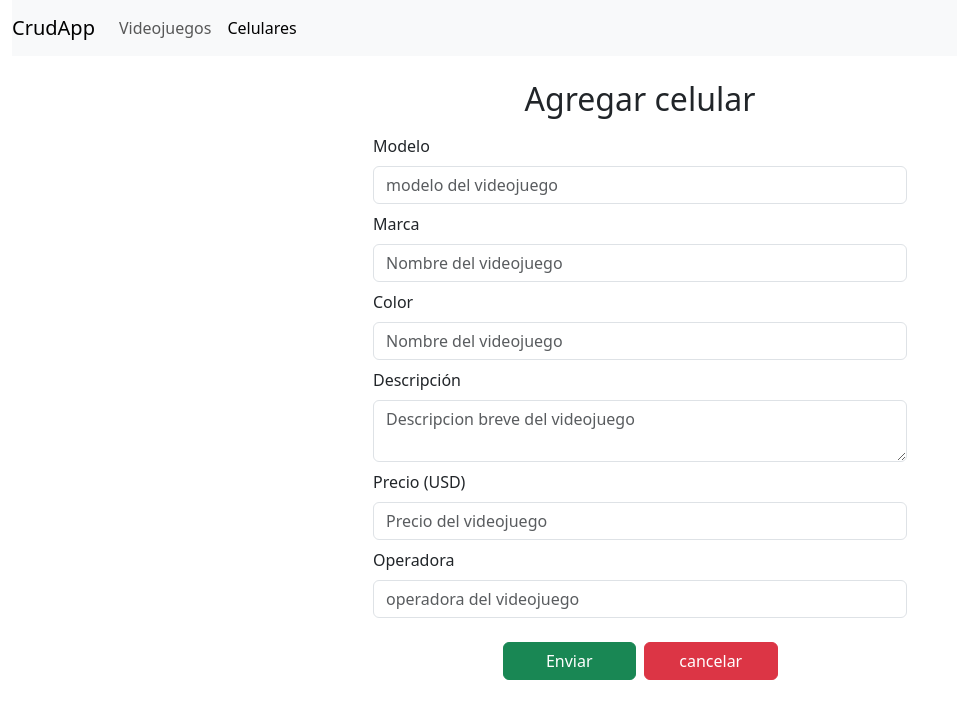
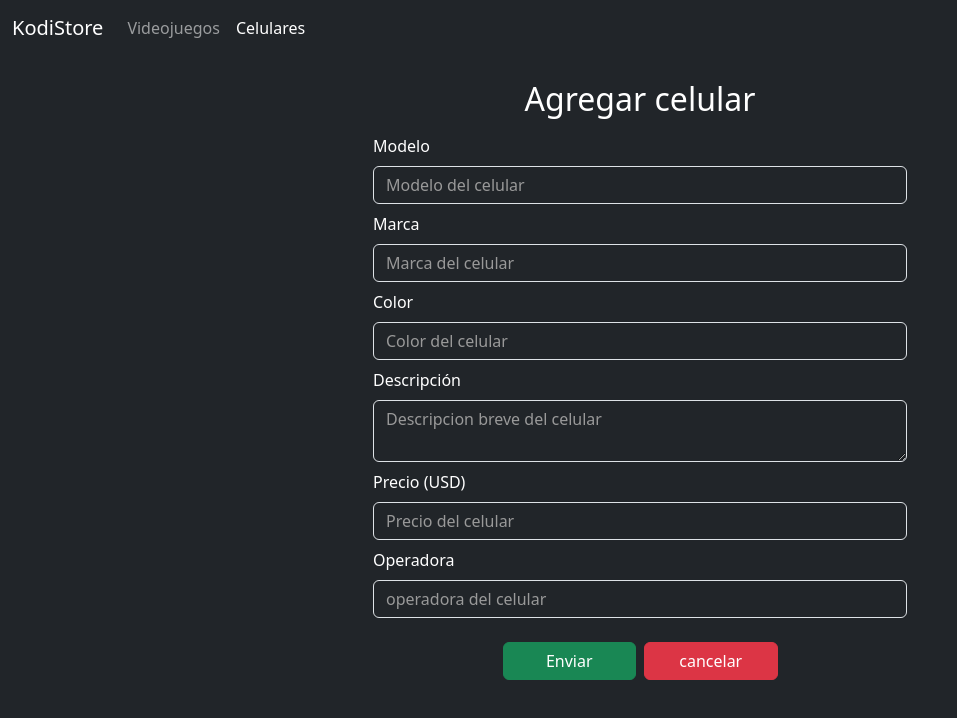
Before and after one commit to WillyAntunez/kodigo-crud-react, a React (Create React App) app: page /cellphones/new in a window 1280 px wide. Shown: the top 718 px of the page, without its empty margins (0-957 px from the left). Built offline with nearby package versions, Linux system fonts and the light colour scheme.

Commit message:
[style] estilo cambiado a oscuro

```diff
--- a/public/index.html
+++ b/public/index.html
@@ -14,7 +14,7 @@
 
     <link href="https://cdn.jsdelivr.net/npm/bootstrap@5.3.0-alpha1/dist/css/bootstrap.min.css" rel="stylesheet" integrity="sha384-GLhlTQ8iRABdZLl6O3oVMWSktQOp6b7In1Zl3/Jr59b6EGGoI1aFkw7cmDA6j6gD" crossorigin="anonymous">
   </head>
-  <body>
+  <body class="bg-dark text-white ">
     <noscript>You need to enable JavaScript to run this app.</noscript>
     <div id="root"></div>
 
--- a/src/CrudApp.css
+++ b/src/CrudApp.css
@@ -2,3 +2,8 @@ body, html, #root {
     width: 100%;
     height: 100%;
 }
+
+
+.form-control::placeholder {
+    color: #999;
+}
--- a/src/components/CelphoneForm.jsx
+++ b/src/components/CelphoneForm.jsx
@@ -33,9 +33,9 @@ export const CellphoneForm = ( { onSubmitFn = () => {}, onCancelFn = () => {}, i
                     <label className="form-label" htmlFor="modelo">Modelo</label>
                     <input
                       required
-                      className="form-control"
+                      className="form-control bg-dark text-white"
                       id="modelo"
-                      placeholder='modelo del videojuego'
+                      placeholder='Modelo del celular'
                       value={ modelo }
                       name= 'modelo'
                       onChange={ onInputChange }
@@ -43,12 +43,12 @@ export const CellphoneForm = ( { onSubmitFn = () => {}, onCancelFn = () => {}, i
                 </div>
 
                 <div className="form-group mt-2">
-                    <label className="form-label" htmlFor="nombre">Marca</label>
+                    <label className="form-label" htmlFor="marca">Marca</label>
                     <input
                       required
-                      className="form-control"
-                      id="nombre"
-                      placeholder='Nombre del videojuego'
+                      className="form-control bg-dark text-white"
+                      id="marca"
+                      placeholder='Marca del celular'
                       value={ marca }
                       name= 'marca'
                       onChange={ onInputChange }
@@ -56,12 +56,12 @@ export const CellphoneForm = ( { onSubmitFn = () => {}, onCancelFn = () => {}, i
                 </div>
 
                 <div className="form-group mt-2">
-                    <label className="form-label" htmlFor="nombre">Color</label>
+                    <label className="form-label" htmlFor="color">Color</label>
                     <input
                       required
-                      className="form-control"
-                      id="nombre"
-                      placeholder='Nombre del videojuego'
+                      className="form-control bg-dark text-white"
+                      id="color"
+                      placeholder='Color del celular'
                       value={ color }
                       name= 'color'
                       onChange={ onInputChange }
@@ -72,9 +72,9 @@ export const CellphoneForm = ( { onSubmitFn = () => {}, onCancelFn = () => {}, i
                     <label className="form-label" htmlFor="descripcion">Descripción</label>
                     <textarea
                       required
-                      className="form-control"
+                      className="form-control bg-dark text-white"
                       id="descripcion"
-                      placeholder='Descripcion breve del videojuego'
+                      placeholder='Descripcion breve del celular'
                       value={ descripcion }
                       name= 'descripcion'
                       onChange={ onInputChange }
@@ -85,10 +85,10 @@ export const CellphoneForm = ( { onSubmitFn = () => {}, onCancelFn = () => {}, i
                     <label className="form-label" htmlFor="precio">Precio (USD)</label>
                     <input
                       required
-                      className="form-control"
+                      className="form-control bg-dark text-white"
                       id="precio"
                       type='number'
-                      placeholder='Precio del videojuego'
+                      placeholder='Precio del celular'
                       value={ precio }
                       name= 'precio'
                       onChange={ onInputChange }
@@ -99,9 +99,9 @@ export const CellphoneForm = ( { onSubmitFn = () => {}, onCancelFn = () => {}, i
                     <label className="form-label" htmlFor="operadora">Operadora</label>
                     <input
                       required
-                      className="form-control"
+                      className="form-control bg-dark text-white"
                       id="operadora"
-                      placeholder='operadora del videojuego'
+                      placeholder='operadora del celular'
                       value={ operadora }
                       name= 'operadora'
                       onChange={ onInputChange }
--- a/src/components/Navbar.jsx
+++ b/src/components/Navbar.jsx
@@ -5,8 +5,8 @@ import { NavLink } from 'react-router-dom';
 export const Navbar = () => {
     return (
 
-        <nav className="navbar navbar-expand navbar-light bg-light">
-            <NavLink className="navbar-brand" to='/'>CrudApp</NavLink>
+        <nav className="navbar navbar-expand navbar-dark bg-dark">
+            <NavLink className="navbar-brand" to='/'>KodiStore</NavLink>
 
             <div className="collapse navbar-collapse" id="navbarNavDropdown">
                 <ul className="navbar-nav">
--- a/src/components/Table.jsx
+++ b/src/components/Table.jsx
@@ -4,7 +4,7 @@ import { Link } from 'react-router-dom'
 export const Tabla = ({ newUrl, campos, data, onDeleteItem, onEditItem }) => {
 
     return (
-        <table className="table table-striped">
+        <table className="table table-striped table-dark">
             <thead>
                 <tr>
                     {campos.map((value, index) => {
@@ -21,9 +21,17 @@ export const Tabla = ({ newUrl, campos, data, onDeleteItem, onEditItem }) => {
                             return <td key={index2}>{value2}</td>
                         })}
                         <td>
-                            <button className="btn btn-primary" onClick={() => onEditItem( value )} >Editar</button>
+                            <button className="btn btn-primary" onClick={() => onEditItem( value )} >
+                                <svg xmlns="http://www.w3.org/2000/svg" width="16" height="16" fill="currentColor" class="bi bi-pencil-fill" viewBox="0 0 16 16">
+                                    <path d="M12.854.146a.5.5 0 0 0-.707 0L10.5 1.793 14.207 5.5l1.647-1.646a.5.5 0 0 0 0-.708l-3-3zm.646 6.061L9.793 2.5 3.293 9H3.5a.5.5 0 0 1 .5.5v.5h.5a.5.5 0 0 1 .5.5v.5h.5a.5.5 0 0 1 .5.5v.5h.5a.5.5 0 0 1 .5.5v.207l6.5-6.5zm-7.468 7.468A.5.5 0 0 1 6 13.5V13h-.5a.5.5 0 0 1-.5-.5V12h-.5a.5.5 0 0 1-.5-.5V11h-.5a.5.5 0 0 1-.5-.5V10h-.5a.499.499 0 0 1-.175-.032l-.179.178a.5.5 0 0 0-.11.168l-2 5a.5.5 0 0 0 .65.65l5-2a.5.5 0 0 0 .168-.11l.178-.178z"/>
+                                </svg>
+                            </button>
                             &nbsp;
-                            <button className="btn btn-danger" onClick={() => onDeleteItem( value ) }>Eliminar</button>
+                            <button className="btn btn-danger" onClick={() => onDeleteItem( value ) }>
+                                <svg xmlns="http://www.w3.org/2000/svg" width="16" height="16" fill="currentColor" class="bi bi-trash-fill" viewBox="0 0 16 16">
+                                    <path d="M2.5 1a1 1 0 0 0-1 1v1a1 1 0 0 0 1 1H3v9a2 2 0 0 0 2 2h6a2 2 0 0 0 2-2V4h.5a1 1 0 0 0 1-1V2a1 1 0 0 0-1-1H10a1 1 0 0 0-1-1H7a1 1 0 0 0-1 1H2.5zm3 4a.5.5 0 0 1 .5.5v7a.5.5 0 0 1-1 0v-7a.5.5 0 0 1 .5-.5zM8 5a.5.5 0 0 1 .5.5v7a.5.5 0 0 1-1 0v-7A.5.5 0 0 1 8 5zm3 .5v7a.5.5 0 0 1-1 0v-7a.5.5 0 0 1 1 0z"/>
+                                </svg>
+                            </button>
                         </td>
                     </tr>
                 })}
--- a/src/components/VideogameForm.jsx
+++ b/src/components/VideogameForm.jsx
@@ -32,7 +32,7 @@ export const VideogameForm = ( { onSubmitFn = () => {}, onCancelFn = () => {}, i
                     <label className="form-label" htmlFor="nombre">Nombre</label>
                     <input
                       required
-                      className="form-control"
+                      className="form-control bg-dark text-white"
                       id="nombre"
                       placeholder='Nombre del videojuego'
                       value={ titulo }
@@ -45,7 +45,7 @@ export const VideogameForm = ( { onSubmitFn = () => {}, onCancelFn = () => {}, i
                     <label className="form-label" htmlFor="descripcion">Descripción</label>
                     <textarea
                       required
-                      className="form-control"
+                      className="form-control bg-dark text-white"
                       id="descripcion"
                       placeholder='Descripcion breve del videojuego'
                       value={ descripcion }
@@ -58,7 +58,7 @@ export const VideogameForm = ( { onSubmitFn = () => {}, onCancelFn = () => {}, i
                     <label className="form-label" htmlFor="plataforma">Plataforma</label>
                     <input
                       required
-                      className="form-control"
+                      className="form-control bg-dark text-white"
                       id="plataforma"
                       placeholder='Plataforma del videojuego'
                       value={ plataforma }
@@ -71,7 +71,7 @@ export const VideogameForm = ( { onSubmitFn = () => {}, onCancelFn = () => {}, i
                     <label className="form-label" htmlFor="precio">Precio (USD)</label>
                     <input
                       required
-                      className="form-control"
+                      className="form-control bg-dark text-white"
                       id="precio"
                       type='number'
                       placeholder='Precio del videojuego'
@@ -85,7 +85,7 @@ export const VideogameForm = ( { onSubmitFn = () => {}, onCancelFn = () => {}, i
                     <label className="form-label" htmlFor="categoria">Categoria</label>
                     <input
                       required
-                      className="form-control"
+                      className="form-control bg-dark text-white"
                       id="categoria"
                       placeholder='Categoria del videojuego'
                       value={ categoria }
--- a/src/pages/cellPhones/Cellphones.jsx
+++ b/src/pages/cellPhones/Cellphones.jsx
@@ -54,6 +54,7 @@ export const Cellphones = () => {
 
  return (
     <div className='container'>
+      <h1>Registro de celulares:</h1>
       <Tabla
         campos={campos}
         data={cellphones}
--- a/src/pages/videoGames/Videogames.jsx
+++ b/src/pages/videoGames/Videogames.jsx
@@ -55,6 +55,7 @@ export const Videogames = () => {
 
   return (
     <div className='container'>
+      <h1>Registro de videojuegos:</h1>
       <Tabla
         campos={campos}
         data={videojuegos}
```
